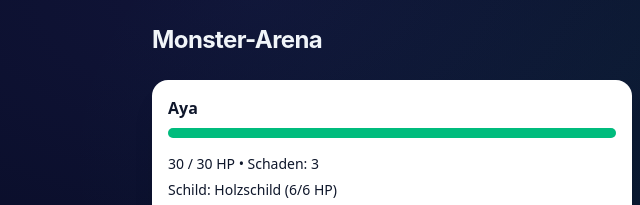
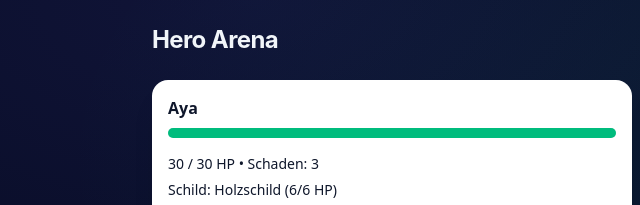
Before and after one commit to AdamKuzniarski/hero-arena-game, a website built with Vite: page index.html in a window 1280 px wide. Shown: the top 205 px of the page, 0-640 px from the left. Built offline with nearby package versions, Linux system fonts and the light colour scheme.

Commit message:
polish ui/ux

```diff
--- a/index.html
+++ b/index.html
@@ -5,7 +5,7 @@
     <meta charset="UTF-8" />
     <link rel="icon" type="image/svg+xml" href="/vite.svg" />
     <meta name="viewport" content="width=device-width, initial-scale=1.0" />
-    <title>Monster Area</title>
+    <title>Hero Area</title>
   </head>
   <body
     class="min-h-dvh bg-slate-950 text-slate-50 bg-[radial-gradient(80rem_40rem_at_20%_0%,rgba(99,102,241,.15),transparent),radial-gradient(60rem_30rem_at_80%_20%,rgba(16,185,129,.12),transparent)]"
--- a/src/modules/ui/render.js
+++ b/src/modules/ui/render.js
@@ -5,7 +5,7 @@ export function render(app, state) {
 
   app.innerHTML = `
 <header class="mb-6">
-  <h1 class="text-2xl font-display font-bold tracking-tight text-slate-100">Monster-Arena</h1>
+  <h1 class="text-2xl font-display font-bold tracking-tight text-slate-100">Hero Arena</h1>
 </header>
 
 <section class="grid gap-4 md:grid-cols-2">
```
